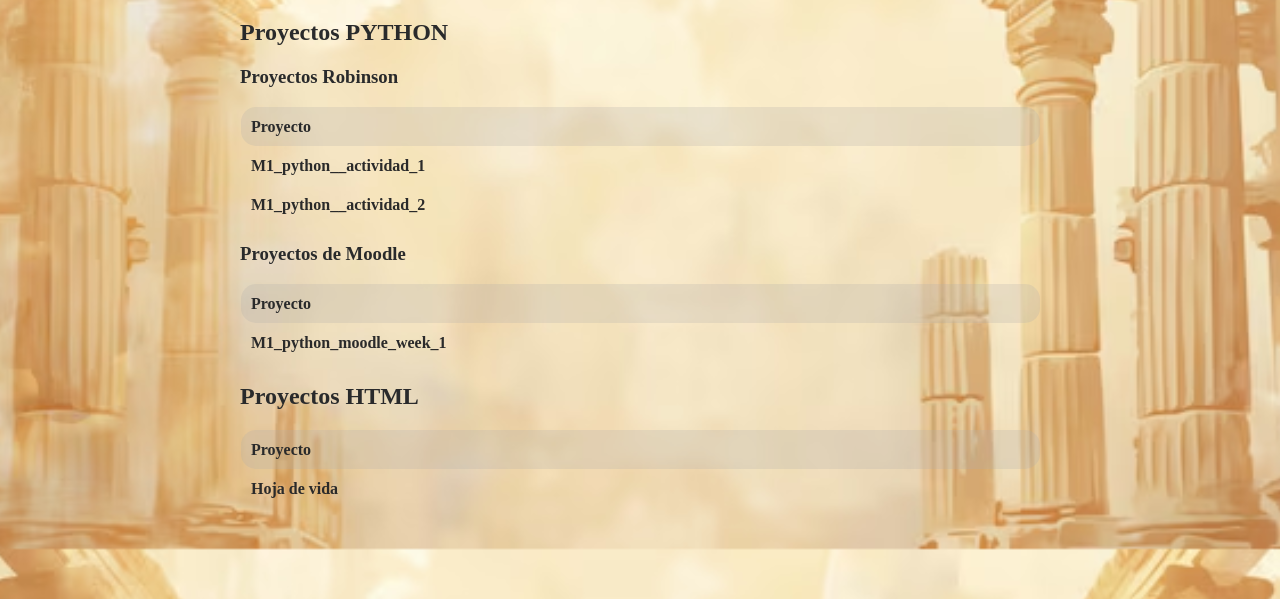
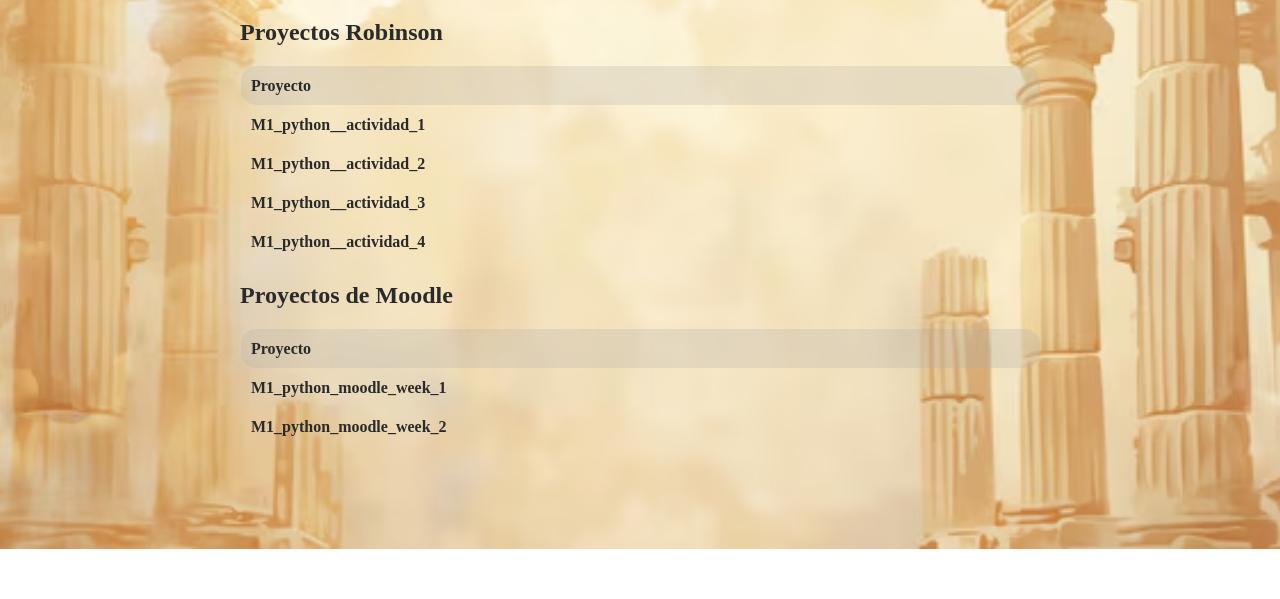
Before and after one commit to kevincano218-eng/portafolio-kevincano, a plain HTML site: page index.html in a window 1280 px wide. Shown: the part 251-850 px from the top of the page. After the commit the page ends 800 px from the top, so only its background shows below. Drawn offline with Linux system fonts and the light colour scheme; a web font is replaced by a local one.

Commit message:
Add files via upload

```diff
--- a/index.html
+++ b/index.html
@@ -56,9 +56,8 @@
 
     <h1 class="titulo-principal">Portafolio de Kevin</h1>
 
-    <h2>Proyectos PYTHON</h2>
+    <h2>Proyectos Robinson</h2>
 
-    <h3>Proyectos Robinson</h3>
     <table>
       <thead>
         <tr>
@@ -72,16 +71,32 @@
             <div id="enlace1" class="enlace"><a href="https://github.com/kevincano218-eng/M1_python__actividad_1" target="_blank">Ver en GitHub</a></div>
           </td>
         </tr>
+
         <tr>
           <td>
             <div class="proyecto" onclick="mostrarEnlace('enlace2')">M1_python__actividad_2</div>
             <div id="enlace2" class="enlace"><a href="https://github.com/kevincano218-eng/M1_python__actividad_2" target="_blank">Ver en GitHub</a></div>
           </td>
         </tr>
+
+        <tr>
+            <td>
+            <div class="proyecto" onclick="mostrarEnlace('enlace3')">M1_python__actividad_3</div>
+            <div id="enlace3" class="enlace"><a href="https://github.com/kevincano218-eng/M1_python__actividad_3" target="_blank">Ver en GitHub</a></div>
+            </td>
+        </tr>
+
+        <tr>
+            <td>
+            <div class="proyecto" onclick="mostrarEnlace('enlace4')">M1_python__actividad_4</div>
+            <div id="enlace4" class="enlace"><a href="https://github.com/kevincano218-eng/M1_python__actividad_4" target="_blank">Ver en GitHub</a></div>
+            </td>
+        </tr>
+
       </tbody>
     </table>
 
-    <h3>Proyectos de Moodle</h3>
+    <h2>Proyectos de Moodle</h2>
     <table>
       <thead>
         <tr>
@@ -91,29 +106,20 @@
       <tbody>
         <tr>
           <td>
-            <div class="proyecto" onclick="mostrarEnlace('enlace3')">M1_python_moodle_week_1</div>
-            <div id="enlace3" class="enlace"><a href="https://github.com/kevincano218-eng/M1_python_moodle_week_1" target="_blank">Ver en GitHub</a></div>
+            <div class="proyecto" onclick="mostrarEnlace('enlace5')">M1_python_moodle_week_1</div>
+            <div id="enlace5" class="enlace"><a href="https://github.com/kevincano218-eng/M1_python_moodle_week_1" target="_blank">Ver en GitHub</a></div>
           </td>
         </tr>
+        <tr>
+            <td>
+            <div class="proyecto" onclick="mostrarEnlace('enlace6')">M1_python_moodle_week_2</div>
+            <div id="enlace6" class="enlace"><a href="https://github.com/kevincano218-eng/M1_python_moodle_week_2" target="_blank">Ver en GitHub</a></div>
+            </td>
+        </tr>
+
       </tbody>
     </table>
 
-    <h2>Proyectos HTML</h2>
-    <table>
-      <thead>
-        <tr>
-          <th>Proyecto</th>
-        </tr>
-      </thead>
-      <tbody>
-        <tr>
-          <td>
-            <div class="proyecto" onclick="mostrarEnlace('enlace4')">Hoja de vida</div>
-            <div id="enlace4" class="enlace"><a href="https://github.com/kevincano218-eng/hoja" target="_blank">Ver en GitHub</a></div>
-          </td>
-        </tr>
-      </tbody>
-    </table>
   </div>
 
   <!-- Script para mostrar/ocultar enlaces -->
```
